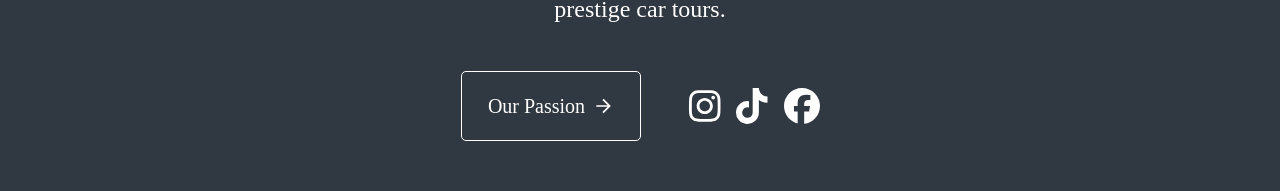
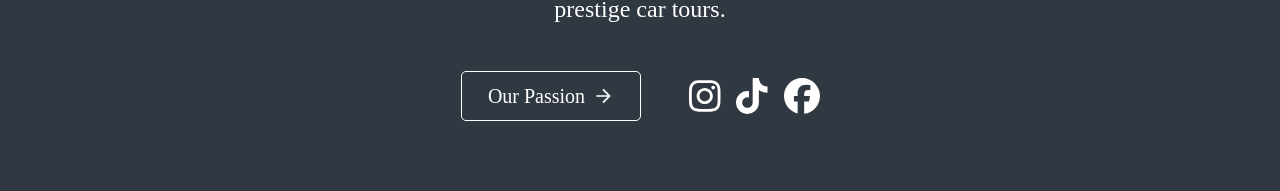
Before and after one commit to kinglouie-fm/gto_website, a Vue app: page / in a window 1280 px wide. Shown: the part 1211-1402 px from the top of the page. Built offline with nearby package versions, Linux system fonts and the light colour scheme; a web font is replaced by a local one.

Commit message:
Adjusted Button styles

```diff
--- a/src/components/Button.vue
+++ b/src/components/Button.vue
@@ -77,7 +77,7 @@ const handleClick = () => {
   display: inline-flex;
   align-items: center;
   justify-content: center;
-  gap: 0.5rem;            /* keep space between text and arrow */
+  gap: 0.5rem;
   text-decoration: none;
 
   /* Make width responsive to content */
@@ -113,18 +113,16 @@ const handleClick = () => {
   transform: translateX(4px); /* arrow slides right */
 }
 
-/* Responsiveness like before */
 @media (min-width: 576px) {
   .btn {
-    width: 135px;
-    height: 45px;
+    min-width: 135px;
     font-size: 16px;
   }
 }
 
 @media (min-width: 768px) {
   .btn {
-    width: 165px;
+    min-width: 165px;
     height: 50px;
     font-size: 18px;
   }
@@ -132,9 +130,12 @@ const handleClick = () => {
 
 @media (min-width: 992px) {
   .btn {
-    width: 180px;
-    height: 70px;
+    min-width: 180px;
     font-size: 20px;
   }
 }
+
+@media (max-width: 360px) {
+  .btn .btn-arrow { display: none; }
+}
 </style>
--- a/src/components/ButtonFilled.vue
+++ b/src/components/ButtonFilled.vue
@@ -61,27 +61,11 @@ const normalizedTo = computed(() =>
 
 <style scoped>
 .btn {
-  width: 120px;
-  height: 40px;
-  color: rgb(48, 56, 65);
-  border-radius: 5px;
-  font-size: 14px;
-  font-weight: 600;
-  transition: all 0.2s ease;
-  background-color: white;
-  display: inline-flex;
-  justify-content: center;
-  align-items: center;
-  gap: 0.5rem; /* spacing between text and arrow */
-  text-decoration: none;
-}
-
-.btn {
   display: inline-flex;
   align-items: center;
   justify-content: center;
-  gap: 0.5rem;            /* keep space between text and arrow */
   text-decoration: none;
+  gap: 0.5rem;
 
   /* Make width responsive to content */
   width: auto;            /* was: fixed width */
@@ -121,7 +105,6 @@ const normalizedTo = computed(() =>
 @media (min-width: 576px) {
   .btn {
     min-width: 135px;
-    height: 45px;
     font-size: 16px;
   }
 }
@@ -137,12 +120,10 @@ const normalizedTo = computed(() =>
 @media (min-width: 992px) {
   .btn {
     min-width: 180px;
-    height: 70px;
     font-size: 20px;
   }
 }
 
-/* Optional tiny-screen tweak: if space is super tight, hide the arrow */
 @media (max-width: 360px) {
   .btn .btn-arrow { display: none; }
 }
```
